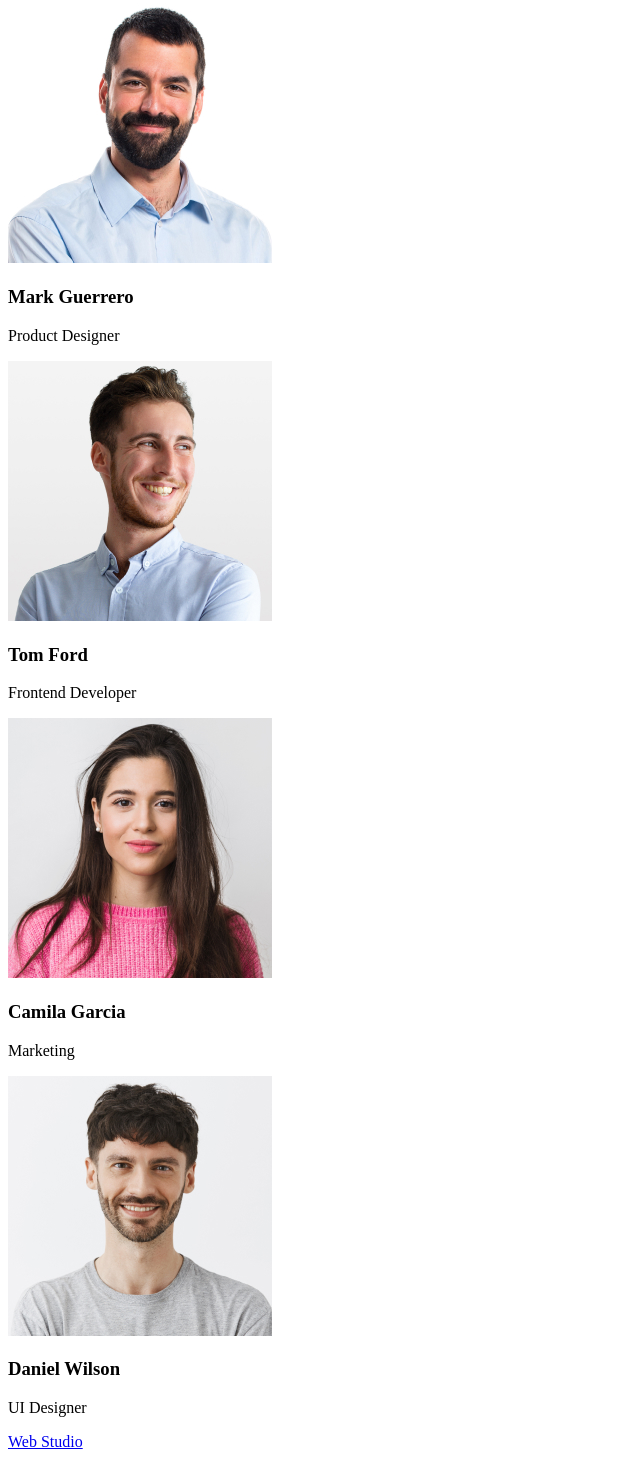
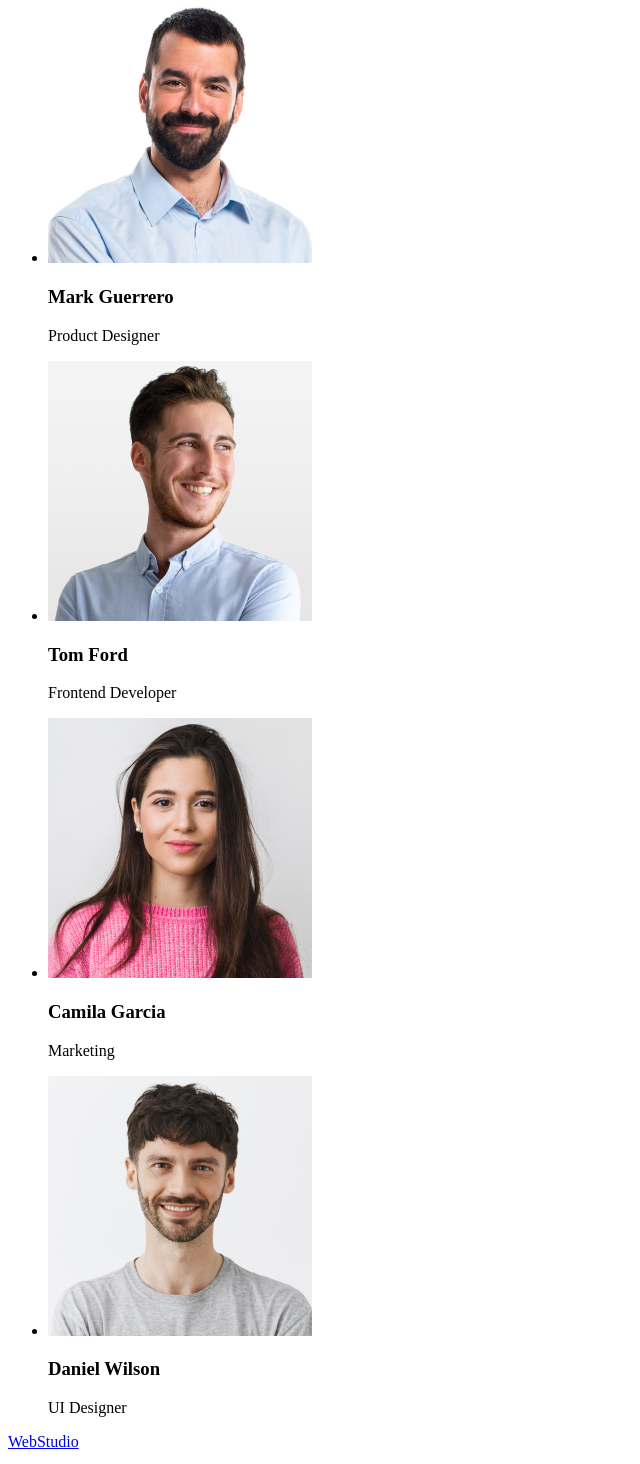
Before and after one commit to Yeromin1/goit-markup-hw-01, a plain HTML site: page index.html in a window 1280 px wide. Shown: the part 536-2000 px from the top of the page, without its empty margins (0-640 px from the left). Drawn offline with Linux system fonts and the light colour scheme.

Commit message:
add index file

```diff
--- a/index.html
+++ b/index.html
@@ -13,7 +13,7 @@
                     <!-- logo -->
                     <div class="logo">
                         <a href="#">
-                            Web Studio
+                            WebStudio
                         </a>
                     </div>
 
@@ -39,41 +39,32 @@
 
                 <!--button-->
                 <div>
-                    <button>Order Service</button>
+                    <button type="button">Order Service</button>
                 </div>
 
                 <!--section 1-->
                 <section>
                     <div>
-                        <ul>
-                            <li>
                         <h3>Strategy</h3>
                         <p>
                             Our goal is to identify the business problem to walk away with the perfect and creative solution.
                         </p>
-                            </li>
 
-                            <li>
                         <h3>Punctuality</h3>
                         <p>
                             Bring the key message to the brand's audience for the best price within the shortest possible time.
                         </p>
-                            </li>
 
-                            <li>
                         <h3>Diligence</h3>
                         <p>
                             Research and confirm brands that present the strongest digital growth opportunities and minimize risk.
                         </p>
-                            </li>
 
-                            <li>
                         <h3>Technologies</h3>
                         <p>
                             Design practice focused on digital experiences. We bring forth a deep passion for problem-solving.
                         </p>
-                            </li>
-                        </ul>
+
                     </div>
                 </section>
 
@@ -85,53 +76,51 @@
                     </div>
 
                     <!--man's face-->
-                    <div>
+                    <ul>
+                        <li>
                             <img
                                 src="./images/imgMarkGuerrero.jpg"
                                 alt="man's face"
                                 width="264"
                                 height="260">
-                    </div>
-                    <div>
+
                             <h3>Mark Guerrero</h3>
                             <p>Product Designer</p>
-                    </div>
+                        </li>
 
-                    <div>
+                        <li>
                             <img
                             src="./images/imgTomFord.jpg"
                             alt="man's face"
                             width="264"
                             height="260">
-                    </div>
-                    <div>
+
                             <h3>Tom Ford</h3>
                             <p>Frontend Developer</p>
-                    </div>
+                        </li>
 
-                    <div>
+                        <li>
                             <img
                             src="./images/imgCamilaGarcia.jpg"
                             alt="woman's face"
                             width="264"
                             height="260">
-                    </div>
-                    <div>
+
                             <h3>Camila Garcia</h3>
                             <p>Marketing</p>
-                    </div>
+                        </li>
 
-                    <div>
+                        <li>
                             <img
                             src="./images/imgDanielWilson.jpg"
                             alt="man's face"
                             width="264"
                             height="260">
-                    </div>
-                    <div>
+
                             <h3>Daniel Wilson</h3>
                             <p>UI Designer</p>
-                    </div>
+                        </li>
+                    </ul>
                 </section>
             </main>
 
@@ -141,7 +130,7 @@
                 <!-- logo -->
                 <div class="logo">
                     <a href="#">
-                        Web Studio
+                        WebStudio
                     </a>
                 </div>
                 <p>
```
Lines whose indentation alone changed are shown as unchanged.
